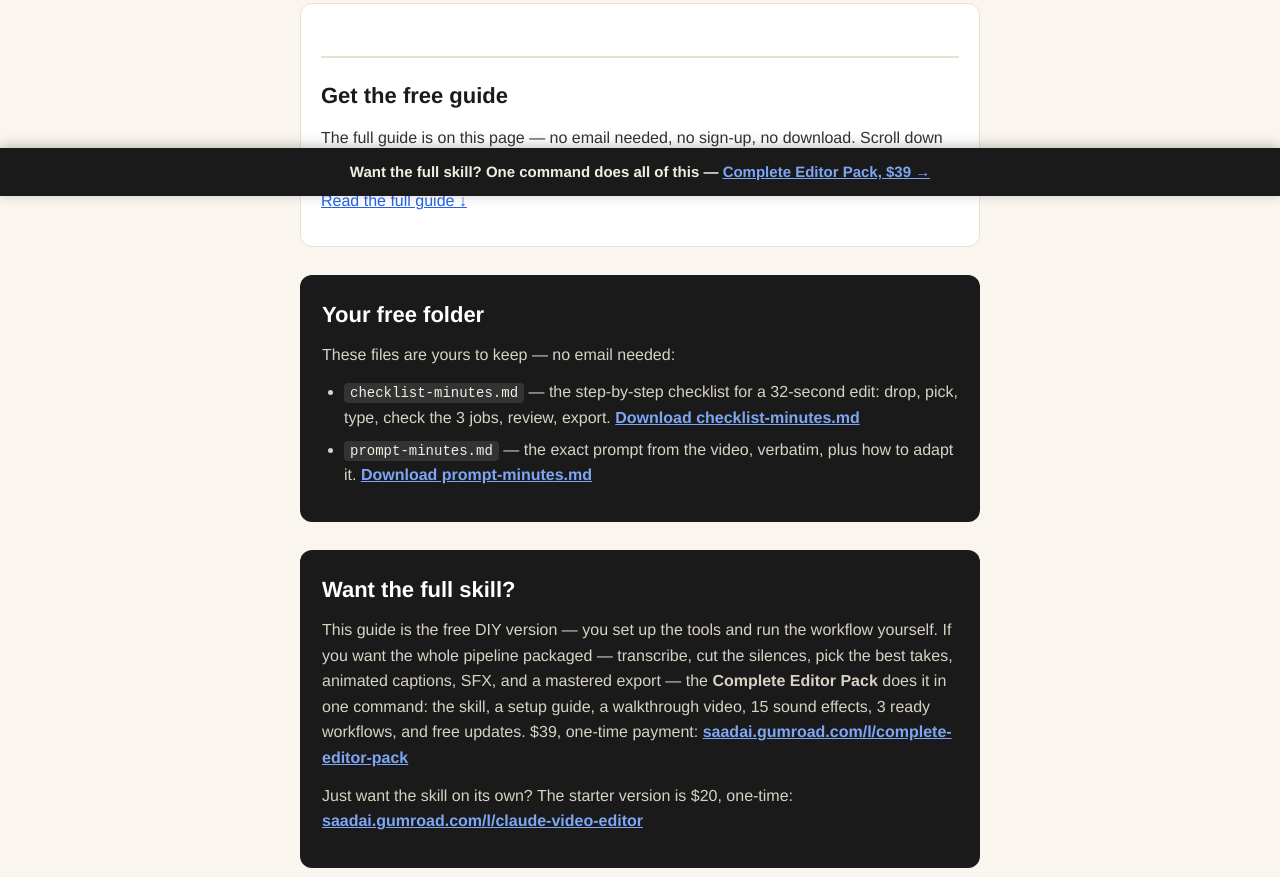
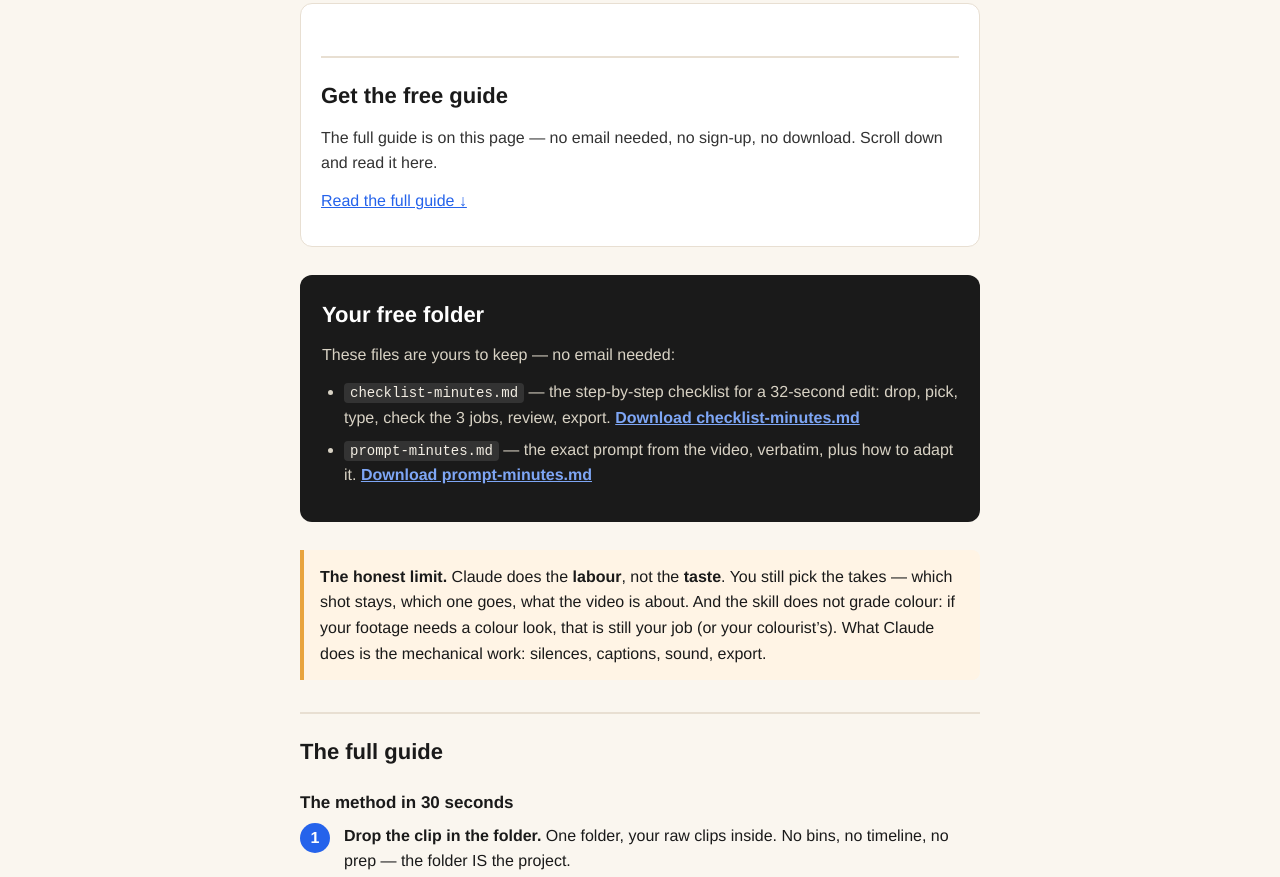
Before and after one commit to saadamir952-prog/saad-ai-guides, a plain HTML site: page minutes/index.html in a window 1280 px wide. Shown: the part 604-1481 px from the top of the page. Drawn offline with Linux system fonts and the light colour scheme.

Commit message:
Pitch-light guides: remove sticky CTA, one pack mention at end

```diff
--- a/minutes/index.html
+++ b/minutes/index.html
@@ -6,7 +6,7 @@
 <title>MINUTES: The 32-Second Edit — Free Guide | Saad AI</title>
 <style>
 * { box-sizing: border-box; margin: 0; padding: 0;}
-body { font-family: "Helvetica Neue", Helvetica, Arial, sans-serif; background: #FAF6EF; color: #1A1A1A; line-height: 1.6; padding: 32px 20px 88px;}
+body { font-family: "Helvetica Neue", Helvetica, Arial, sans-serif; background: #FAF6EF; color: #1A1A1A; line-height: 1.6; padding: 32px 20px 32px;}
 .wrap { max-width: 680px; margin: 0 auto;}
 .kicker { font-size: 12px; letter-spacing: 3px; text-transform: uppercase; color: #2563EB; font-weight: 700; margin-bottom: 8px;}
 .banner { background: #1A1A1A; color: #F2EDE3; border-radius: 10px; padding: 12px 16px; font-size: 15px; font-weight: 700; margin-bottom: 20px;}
@@ -32,12 +32,6 @@ pre { background: #1A1A1A; color: #F2EDE3; padding: 16px; border-radius: 10px; o
 .folder p, .folder li { color: #D8D2C4;}
 .folder a { color: #7EA6F5; font-weight: 700;}
 .folder code { background: #333; color: #F2EDE3;}
-.pitch { background: #1A1A1A; color: #F2EDE3; border-radius: 12px; padding: 22px; margin: 28px 0;}
-.pitch h2 { border: none; padding: 0; margin: 0 0 10px; color: #fff;}
-.pitch p { color: #D8D2C4;}
-.pitch a { color: #7EA6F5; font-weight: 700;}
-.sticky-cta { position: fixed; left: 0; right: 0; bottom: 0; background: #1A1A1A; color: #F2EDE3; text-align: center; padding: 12px 16px; font-size: 15px; font-weight: 700; z-index: 100; box-shadow: 0 -2px 12px rgba(0,0,0,0.25);}
-.sticky-cta a { color: #7EA6F5; font-weight: 700;}
 a { color: #2563EB;}
 .foot { font-size: 13px; color: #999; margin-top: 32px;}
 </style>
@@ -71,12 +65,6 @@ a { color: #2563EB;}
 <li><code>checklist-minutes.md</code> &mdash; the step-by-step checklist for a 32-second edit: drop, pick, type, check the 3 jobs, review, export. <a href="checklist-minutes.md">Download checklist-minutes.md</a></li>
 <li><code>prompt-minutes.md</code> &mdash; the exact prompt from the video, verbatim, plus how to adapt it. <a href="prompt-minutes.md">Download prompt-minutes.md</a></li>
 </ul>
-</div>
-
-<div class="pitch">
-<h2>Want the full skill?</h2>
-<p>This guide is the free DIY version &mdash; you set up the tools and run the workflow yourself. If you want the whole pipeline packaged &mdash; transcribe, cut the silences, pick the best takes, animated captions, SFX, and a mastered export &mdash; the <b>Complete Editor Pack</b> does it in one command: the skill, a setup guide, a walkthrough video, 15 sound effects, 3 ready workflows, and free updates. $39, one-time payment: <a href="https://saadai.gumroad.com/l/complete-editor-pack">saadai.gumroad.com/l/complete-editor-pack</a></p>
-<p>Just want the skill on its own? The starter version is $20, one-time: <a href="https://saadai.gumroad.com/l/claude-video-editor">saadai.gumroad.com/l/claude-video-editor</a></p>
 </div>
 
 <div class="warn">
@@ -121,12 +109,11 @@ a { color: #2563EB;}
 <h3>Links</h3>
 <ul>
 <li>Claude Code (paid plan required): <a href="https://claude.com/product/claude-code">claude.com/product/claude-code</a></li>
-<li>The Complete Editor Pack ($39, one-time): <a href="https://saadai.gumroad.com/l/complete-editor-pack">saadai.gumroad.com/l/complete-editor-pack</a></li>
-<li>The Claude Video Editor skill alone ($20, one-time): <a href="https://saadai.gumroad.com/l/claude-video-editor">saadai.gumroad.com/l/claude-video-editor</a></li>
 </ul>
+
+<p>Want the full kit? The Complete Editor Pack ($39, one-time) adds the skill, 15 SFX, 3 workflows and updates: <a href="https://saadai.gumroad.com/l/complete-editor-pack">saadai.gumroad.com/l/complete-editor-pack</a></p>
 
 <p class="foot">Made by Saad AI &mdash; follow @saad.aig on Instagram &amp; TikTok. One AI trend explained per video. Guide again at saadamir952-prog.github.io/saad-ai-guides/minutes/</p>
 </div>
-<div class="sticky-cta">Want the full skill? One command does all of this &mdash; <a href="https://saadai.gumroad.com/l/complete-editor-pack">Complete Editor Pack, $39 &rarr;</a></div>
 </body>
 </html>
```
Also changed, not shown: 1 other file.
